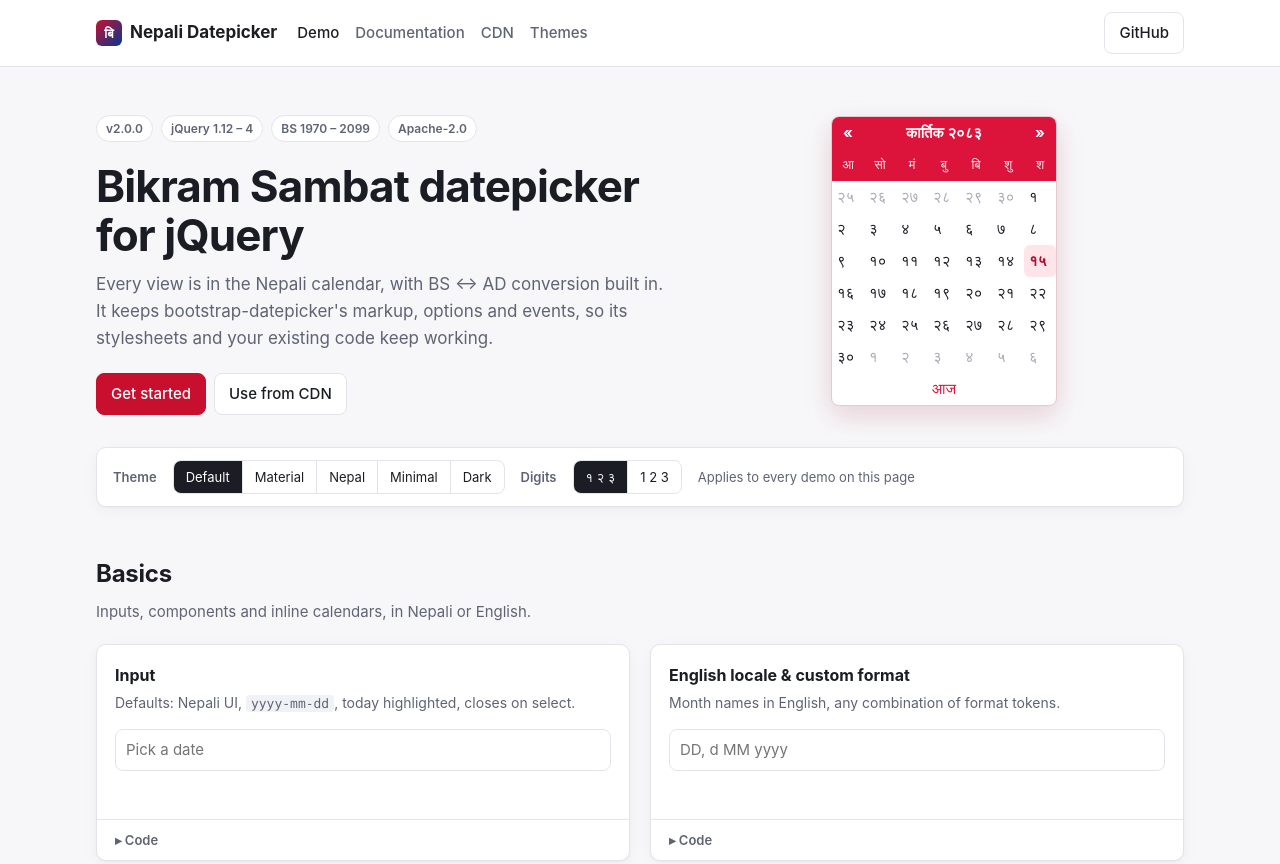
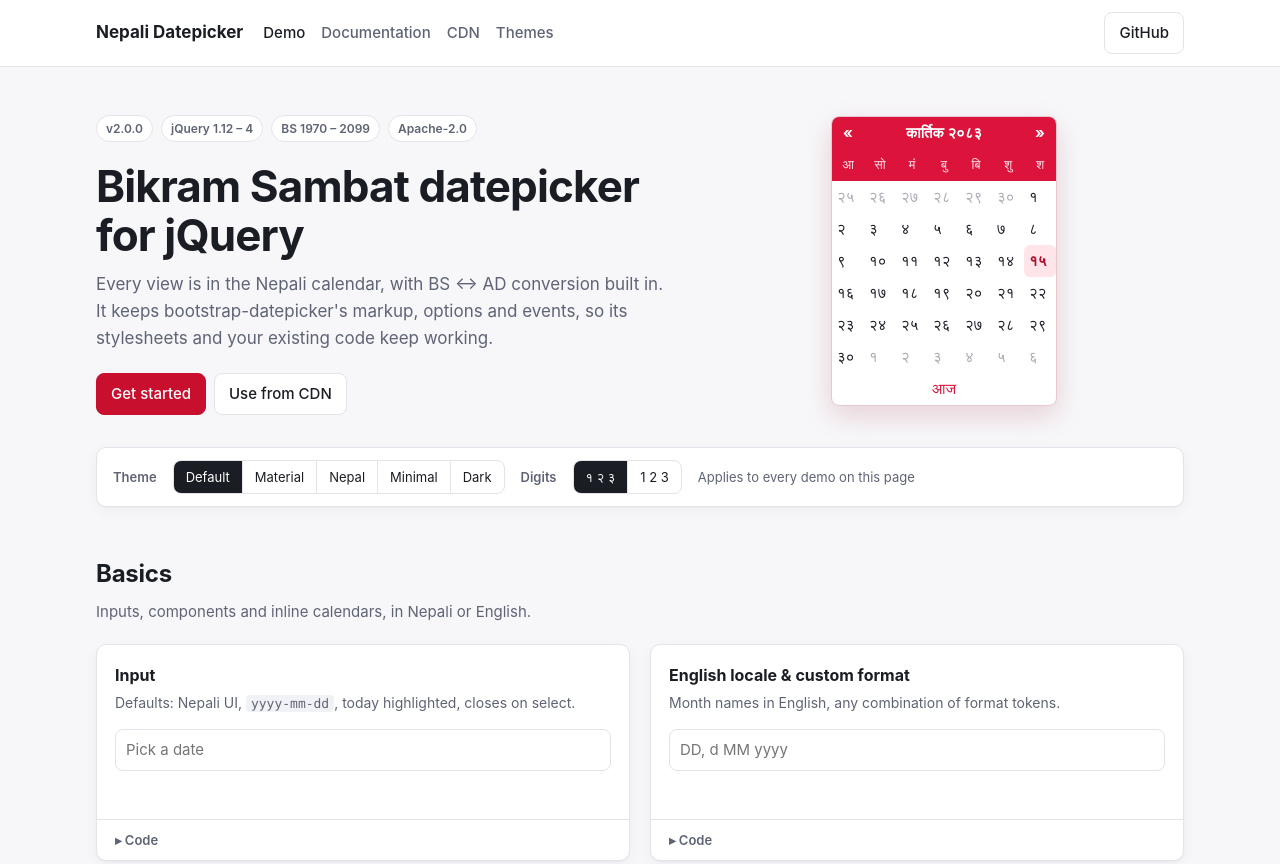
Before and after one commit to meoptimus/nepali-bs-datepicker, a website with bundled scripts: page docs/index.html in a window 1280 px wide. Shown: the top 864 px of the page. Built offline with nearby package versions, Linux system fonts and the light colour scheme.

Commit message:
Docs: remove logo mark from navbar; serve Pages without Jekyll

```diff
--- a/docs/assets/site.css
+++ b/docs/assets/site.css
@@ -91,16 +91,6 @@
 	gap: 8px;
 }
 
-.brand-mark {
-	width: 26px;
-	height: 26px;
-	border-radius: 6px;
-	background: linear-gradient(135deg, var(--accent), var(--accent-2));
-	color: #fff;
-	display: grid;
-	place-items: center;
-	font-size: 13px;
-}
 
 .nav { display: flex; gap: 16px; flex-wrap: wrap; }
 
--- a/docs/index.html
+++ b/docs/index.html
@@ -12,7 +12,7 @@
 <body>
 <header class="topbar">
 	<div class="topbar-inner">
-		<a class="brand" href="index.html"><span class="brand-mark">बि</span> Nepali Datepicker</a>
+		<a class="brand" href="index.html">Nepali Datepicker</a>
 		<nav class="nav">
 			<a class="current" href="index.html">Demo</a>
 			<a href="documentation.html">Documentation</a>
```
Also changed, not shown: docs/documentation.html (+1 -1 lines), 1 other file.
